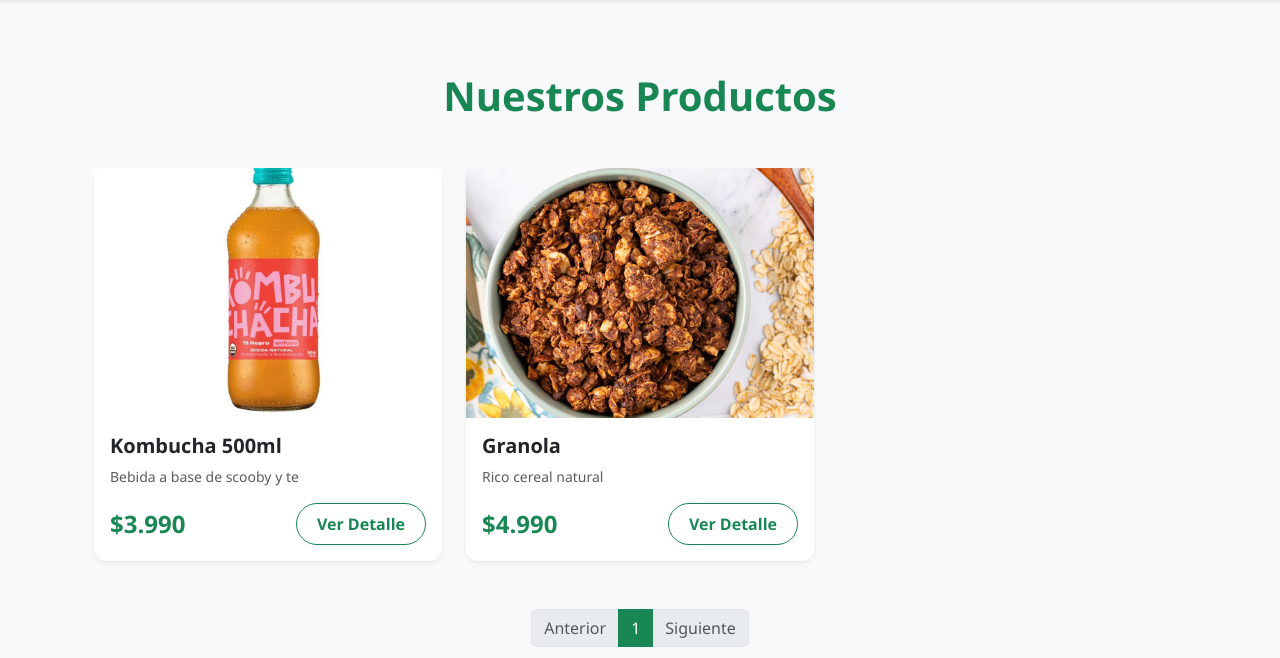
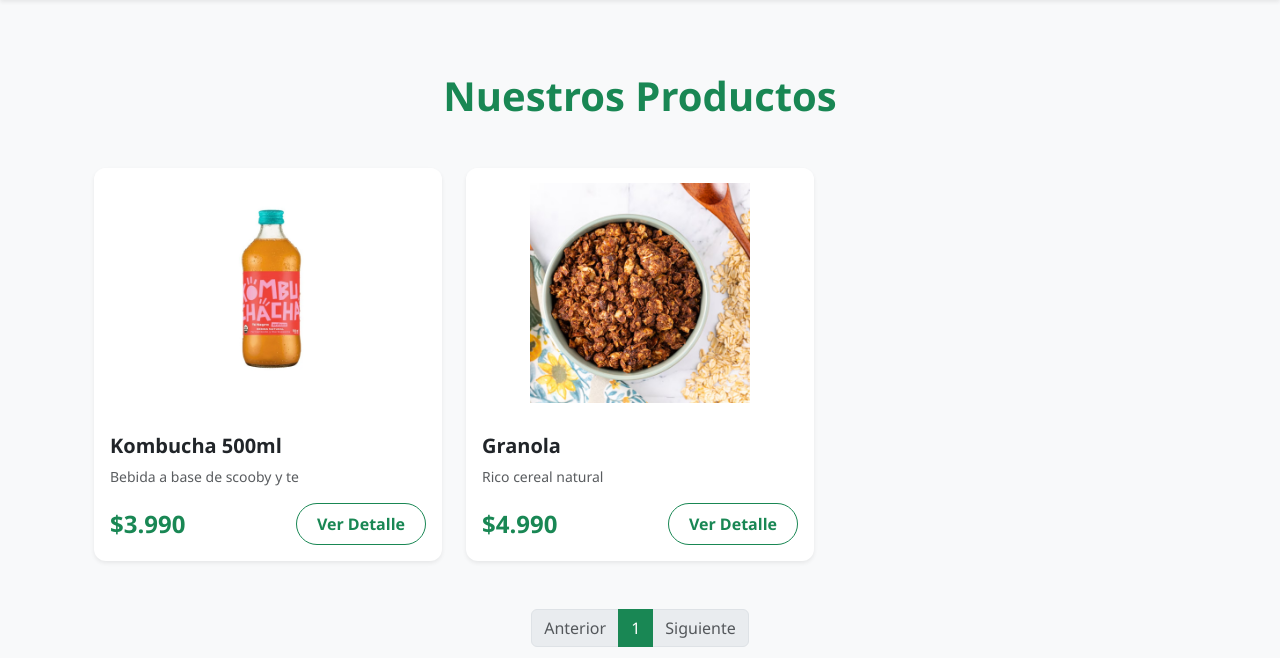
Before and after one commit to BastianOlave/IngSoftware, a Django app: page /catalogo/ in a window 1280 px wide. Shown: the part 62-720 px from the top of the page. Run offline with Django 5.2, Linux system fonts and the light colour scheme; data comes from the database, SQL or seed files in the repository; both versions use the stored data as it was after the commit; parts of the project's set-up code (start-up, migrations or seed data) failed here and were passed over.

Commit message:
cuarto commit

```diff
--- a/ViveSano/urls.py
+++ b/ViveSano/urls.py
@@ -1,11 +1,14 @@
 from django.contrib import admin
 from django.urls import path, include
+from django.conf import settings
+from django.conf.urls.static import static
 
 urlpatterns = [
     path('admin/', admin.site.urls),
     path('', include('core.urls')),
-    path('', include('gestion.urls')),
+    path('gestion/', include('gestion.urls')),
 ]
+
 
 if settings.DEBUG:
     urlpatterns += static(settings.MEDIA_URL, document_root=settings.MEDIA_ROOT)
--- a/core/templates/core/catalogo.html
+++ b/core/templates/core/catalogo.html
@@ -11,7 +11,7 @@
         <div class="col">
             <div class="card h-100 shadow-sm border-0 product-card">
                 {% if producto.imagen %}
-                    <img src="{{ producto.imagen.url }}" class="card-img-top" alt="{{ producto.nombre }}" style="height: 250px; object-fit: cover;">
+                    <img src="{{ producto.imagen.url }}" class="card-img-top" alt="{{ producto.nombre }}">
                 {% else %}
                     <div class="bg-light d-flex align-items-center justify-content-center text-muted" style="height: 250px;">
                         <i class="bi bi-image fs-1"></i>
--- a/static/css/styles.css
+++ b/static/css/styles.css
@@ -55,3 +55,12 @@ body {
 .home-banner {
     text-shadow: 2px 2px 4px rgba(0,0,0,0.6);
 }
+
+.product-card .card-img-top {
+    height: 250px;
+    width: 100%;
+    object-fit: contain;
+    padding: 15px;
+    background-color: #fff;
+    border-radius: 12px 12px 0 0;
+}
```
Also changed, not shown: db.sqlite3, media/productos/Easy-Chocolate-Granola-thumbnail-8160.jpg (added), media/productos/kombucha-original-kombuchacha-500-ml-kombuchacha-aldea-nativa-450741.jpg (added).
